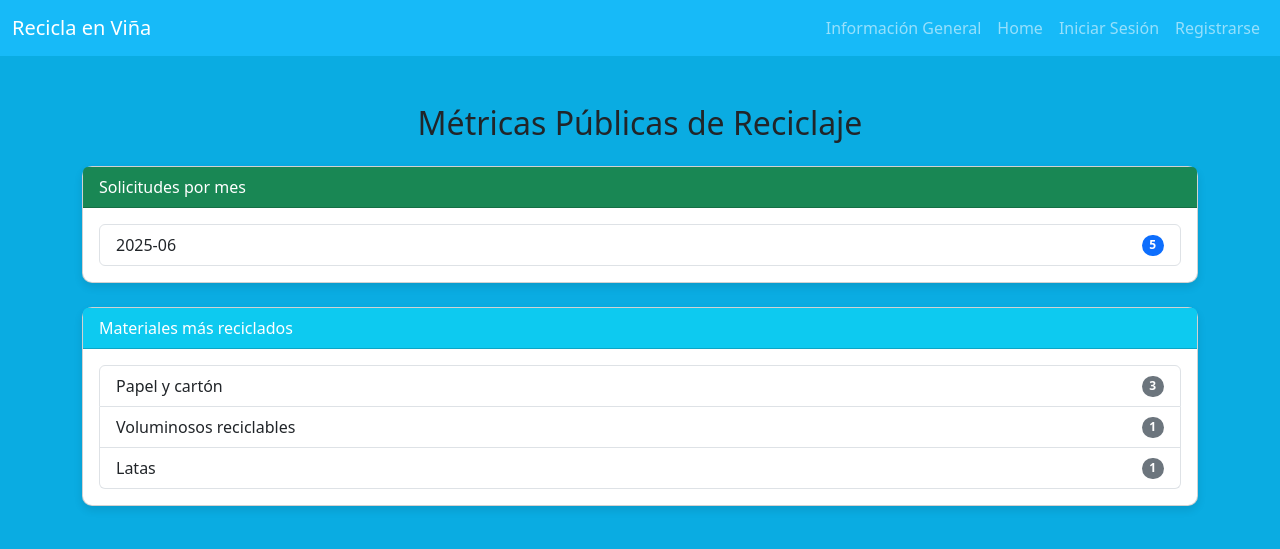
After one commit to AlexCorderoCarr/CERT2-CORDEROALEX, a Django app: page /metricas in a window 1280 px wide. The commit adds this page. Shown: the top 549 px of the page. Run offline with Django 5.2, Linux system fonts and the light colour scheme; data comes from the database, SQL or seed files in the repository; both versions use the stored data as it was after the commit.

Commit message:
Subida Final

```diff
--- a/Cert2/settings.py
+++ b/Cert2/settings.py
@@ -49,6 +49,10 @@ MIDDLEWARE = [
     'django.contrib.messages.middleware.MessageMiddleware',
     'django.middleware.clickjacking.XFrameOptionsMiddleware',
 ]
+
+LOGIN_REDIRECT_URL = '/'
+LOGOUT_REDIRECT_URL = '/'
+
 
 ROOT_URLCONF = 'Cert2.urls'
 
@@ -117,6 +121,8 @@ USE_TZ = True
 
 STATIC_URL = 'static/'
 
+
+
 # Default primary key field type
 # https://docs.djangoproject.com/en/5.2/ref/settings/#default-auto-field
 
--- a/Cert2/urls.py
+++ b/Cert2/urls.py
@@ -16,11 +16,20 @@ Including another URLconf
 """
 from django.contrib import admin
 from django.urls import path
+from django.contrib.auth import views as auth_views
 from core import views
 
 urlpatterns = [
     path('', views.home, name="home" ),
     path('admin/', admin.site.urls),
     path('base', views.home),
-    path('materiales', views.materiales),
+    path('metricas', views.metricas, name='metricas'),
+    path('informacion', views.informacion, name='informacion'),
+    path('login/', auth_views.LoginView.as_view(template_name='core/login.html'), name='login'),
+    path('logout/', auth_views.LogoutView.as_view(next_page='home'), name='logout'),
+    path('registro/', views.registro, name='registro'),
+    path('solicitudes/nueva/', views.nueva_solicitud, name='nueva_solicitud'),
+    path('solicitudes/', views.mis_solicitudes, name='mis_solicitudes'),
+
+
 ]
--- /dev/null
+++ b/core/static/Estilos.css
@@ -0,0 +1,19 @@
+
+.barra-celeste{
+    background-color: rgba(26, 188, 252, 0.85);
+}
+
+#section1 .container {
+    color: beige;
+    padding-top: 200px;
+    margin-left: 10px;
+}
+
+#section1 .container2{
+    background-color: rgba(57, 166, 255, 0.95);
+    margin-right: 65%;
+    margin-top: 50px;
+    border-radius: 10px;
+    height: 170px;
+    width: 400px;
+}
--- a/core/templates/core/base.html
+++ b/core/templates/core/base.html
@@ -1,17 +1,83 @@
 <!DOCTYPE html>
+{% load static %}
 <html lang="en">
 <head>
     <meta charset="UTF-8">
     <meta name="viewport" content="width=device-width, initial-scale=1.0">
-    <title>Document</title>
+    <title>Viña Limpia</title>
     <link href="https://cdn.jsdelivr.net/npm/bootstrap@5.3.5/dist/css/bootstrap.min.css" rel="stylesheet" integrity="sha384-SgOJa3DmI69IUzQ2PVdRZhwQ+dy64/BUtbMJw1MZ8t5HZApcHrRKUc4W0kG879m7" crossorigin="anonymous">
+    <link rel="stylesheet" href="static/Estilos.css">
+    <style>
+    #section1 {
+        background-image: url("static/imagen.webp");
+        background-size: cover;
+        height: 120vh;
+    }
+    </style>
 </head>
 <body>
+      <!-- Navigation Bar -->
+    <nav class="navbar navbar-expand-lg navbar-dark barra-celeste sticky-top">
+        <div class="container-fluid">
+            <a class="navbar-brand" href="#">Recicla en Viña</a>
+            <button class="navbar-toggler" type="button" data-bs-toggle="collapse"
+                    data-bs-target="#navbarSupportedContent" aria-controls="navbarSupportedContent"
+                    aria-expanded="false" aria-label="Toggle navigation">
+                <span class="navbar-toggler-icon"></span>
+            </button>
+            <div class="collapse navbar-collapse" id="navbarSupportedContent">
+                <ul class="navbar-nav ms-auto mb-2 mb-lg-0">
+                    <li class="nav-item">
+                        <a class="nav-link" href="{% url 'informacion' %}">Información General</a>
+                    </li>
+                    <li class="nav-item">
+                        <a class="nav-link" href="{% url 'home' %}">Home</a>
+                    </li>
+                    {% if user.is_authenticated %}
+                        <li class="nav-item">
+                            <a class="nav-link" href="{% url 'mis_solicitudes' %}">Mis Solicitudes</a>
+                        </li>
+                        <li class="nav-item">
+                            <a class="nav-link" href="{% url 'nueva_solicitud' %}">Nueva Solicitud</a>
+                        </li>
+                        <li class="nav-item">
+                            <a class="nav-link" href="#">Hola, {{ user.username }}</a>
+                        </li>
+                        <form method="post" action="{% url 'logout' %}">
+                            {% csrf_token %}
+                            <button type="submit" class="nav-link btn btn-link" style="text-decoration: none; color:rgba(240, 255, 255, 0.76);">
+                                Cerrar Sesión
+                            </button>
+                        </form>
+                    {% else %}
+                    <li class="nav-item">
+                        <a class="nav-link" href="{% url 'login' %}">Iniciar Sesión</a>
+                    </li>
+                    <li class="nav-item">
+                        <a class="nav-link" href="{% url 'registro' %}">Registrarse</a>
+                    </li>
+                    {% endif %}
+                </ul>
+            </div>
+        </div>
+    </nav>
+      <!--Cierre del Navigation Bar -->
     <div class="container" >
         {% block contenido%}
 
 
         {% endblock %}
     </div>
+    {% if mostrar_portal %}
+        <section id="section1">
+            <div class="container">
+                <div  class="container2">
+                    <h1>Portal de Solicitudes</h1>
+                    <p>Ciudad Viña del Mar</p>
+                    <a id="botonsoli" href="{% url 'metricas' %}" class="btn btn-primary active" role="button" aria-pressed="true">Ver Solicitudes</a>
+                </div>
+            </div>
+    {% endif %}
+    </section>
 </body>
 </html>
--- /dev/null
+++ b/core/templates/core/metricas.html
@@ -0,0 +1,74 @@
+{%extends 'core/base.html'%}
+
+{% block contenido%}
+
+<style>
+    body {
+        background-color: #0aace2;
+    }
+
+    .card {
+        border-radius: 10px;
+        box-shadow: 0 4px 8px rgba(0,0,0,0.1);
+    }
+
+    .seccion-general {
+        background-color: #ffffff;
+        padding: 30px;
+        border-radius: 15px;
+        margin-top: 40px;
+        margin-bottom: 40px;
+    }
+
+    .card-header {
+        border-top-left-radius: 10px;
+        border-top-right-radius: 10px;
+    }
+</style>
+
+<div class="container2 mt-5">
+    <h2 class="mb-4 text-center">Métricas Públicas de Reciclaje</h2>
+
+    <!-- Sección: Solicitudes por mes -->
+    <div class="card mb-4">
+        <div class="card-header bg-success text-white">
+            Solicitudes por mes
+        </div>
+        <div class="card-body">
+            {% if solicitudes_por_mes %}
+                <ul class="list-group">
+                    {% for item in solicitudes_por_mes %}
+                        <li class="list-group-item d-flex justify-content-between align-items-center">
+                            {{ item.mes }}
+                            <span class="badge bg-primary rounded-pill">{{ item.total }}</span>
+                        </li>
+                    {% endfor %}
+                </ul>
+            {% else %}
+                <p>No hay solicitudes registradas.</p>
+            {% endif %}
+        </div>
+    </div>
+
+    <!-- Sección: Materiales más reciclados -->
+    <div class="card mb-4">
+        <div class="card-header bg-info text-white">
+            Materiales más reciclados
+        </div>
+        <div class="card-body">
+            {% if materiales_mas_solicitados %}
+                <ul class="list-group">
+                    {% for item in materiales_mas_solicitados %}
+                        <li class="list-group-item d-flex justify-content-between align-items-center">
+                            {{ item.material__nombre }}
+                            <span class="badge bg-secondary rounded-pill">{{ item.total }}</span>
+                        </li>
+                    {% endfor %}
+                </ul>
+            {% else %}
+                <p>No hay solicitudes registradas.</p>
+            {% endif %}
+        </div>
+    </div>
+</div>
+{% endblock %}
--- a/core/views.py
+++ b/core/views.py
@@ -1,26 +1,85 @@
-from django.shortcuts import render
+from django.shortcuts import render, redirect
+from .models import Material, Solicitud
+from django.db.models import Count
+from django.utils.timezone import now
+from django.http import HttpResponse
+from django.contrib.auth.forms import UserCreationForm
+from django.contrib.auth import login
+from django.contrib.auth.decorators import login_required
+from .forms import SolicitudForm
+from django.http import HttpResponseForbidden
 
 # Create your views here.
-def home(request):
+def metricas(request):
+    solicitudes_por_mes = (
+        Solicitud.objects
+        .extra(select={'mes': "strftime('%%Y-%%m', fecha_creacion)"})
+        .values('mes')
+        .annotate(total= Count('id'))
+        .order_by('mes')
+    )
 
-    data ={
+    materiales_mas_solicitados = (
+        Solicitud.objects
+        .values('material__nombre')
+        .annotate(total= Count('material'))
+        .order_by('-total')[:5]
+    )
+    data = {
+        'solicitudes_por_mes': solicitudes_por_mes,
+        'materiales_mas_solicitados': materiales_mas_solicitados
     }
-    return render(request,'core/base.html', data)
+    return render(request, 'core/metricas.html', data)
 
 
-def materiales(request):
-    materiales = []
-    materiales.append({
-        "codigo" : "PAP",
-        "nombre" : "Papel y cartón",
-        "descripcion" : "Incluye cajas, hojas, periódicos, cuadernos (sin espirales ni plásticos)."
+def home(request):
+    return render(request, 'core/base.html', {
+        'mostrar_portal': True
     })
-    materiales.append({
-        "codigo" : "PLAS",
-        "nombre" : "Plásticos reciclables",
-        "descripcion" : "Botellas PET, envases de alimentos, tapas plásticas. No se aceptan bolsas ni film."
-    })
+
+
+def informacion(request):
+    materiales = Material.objects.all()
     data = {
-        "materiales" : materiales
+        'materiales': materiales
     }
-    return render(request,'core/materiales.html', data)
+    return render(request, 'core/informacion.html', data)
+
+
+def registro(request):
+    if request.method == 'POST':
+        form = UserCreationForm(request.POST)
+        if form.is_valid():
+            user = form.save()
+            login(request, user)
+            return redirect('home')
+    else:
+        form = UserCreationForm()
+    return render(request, 'core/registro.html', {'form': form})
+
+
+@login_required
+def nueva_solicitud(request):
+    # Evitar acceso de operarios
+    if request.user.is_staff and not request.user.is_superuser:
+        return HttpResponseForbidden("Acceso denegado: Solo ciudadanos pueden usar esta función.")
+
+    if request.method == 'POST':
+        form = SolicitudForm(request.POST)
+        if form.is_valid():
+            solicitud = form.save(commit=False)
+            solicitud.ciudadano = request.user
+            solicitud.save()
+            return redirect('mis_solicitudes')
+    else:
+        form = SolicitudForm()
+    return render(request, 'core/nueva_solicitud.html', {'form': form})
+
+@login_required
+def mis_solicitudes(request):
+    # Evitar acceso de operarios
+    if request.user.is_staff and not request.user.is_superuser:
+        return HttpResponseForbidden("Acceso denegado: Solo ciudadanos pueden usar esta función.")
+
+    solicitudes = Solicitud.objects.filter(ciudadano=request.user).order_by('-fecha_creacion')
+    return render(request, 'core/mis_solicitudes.html', {'solicitudes': solicitudes})
```
Also changed, not shown: core/admin.py (+61 -1 lines), core/forms.py (added, +10 -0 lines), core/templates/core/informacion.html (added, +77 -0 lines), core/templates/core/login.html (added, +40 -0 lines), core/templates/core/materiales.html (deleted, +0 -25 lines), core/templates/core/mis_solicitudes.html (added, +38 -0 lines), core/templates/core/nueva_solicitud.html (added, +17 -0 lines), core/templates/core/registro.html (added, +37 -0 lines), core/static/Imagen.webp (added), db.sqlite3.
